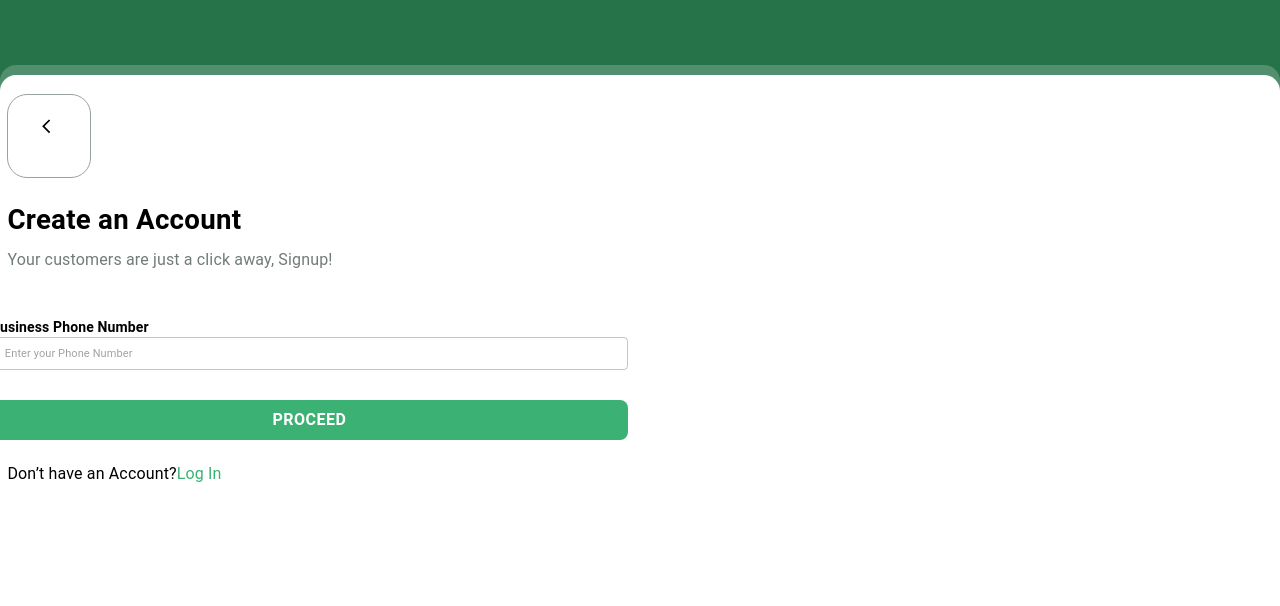
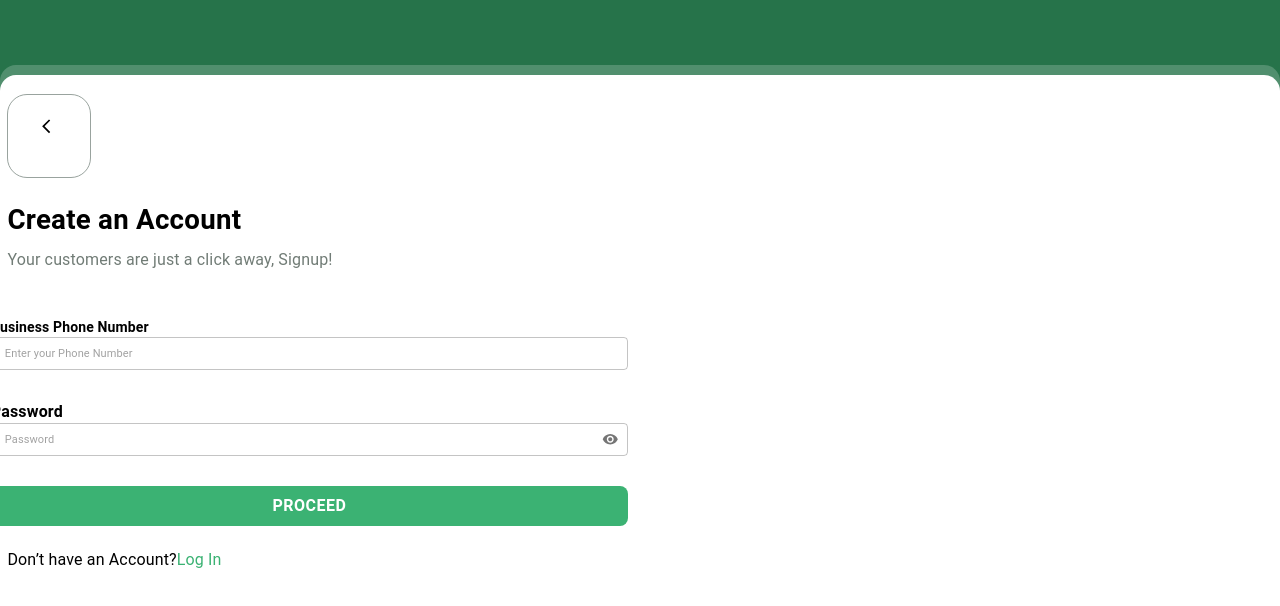
Before and after one commit to FutureLabss/easy-food-merchant, a Next.js app: page /createaccount in a window 1280 px wide. Shown: the top 606 px of the page. Built offline with nearby package versions, Linux system fonts and the light colour scheme.

Commit message:
merchant

```diff
--- a/src/pages/api/context/auth.tsx
+++ b/src/pages/api/context/auth.tsx
@@ -1,8 +1,9 @@
 import * as React from "react"
 import axios from "axios";
-import { ReactNode, createContext, useContext,} from "react";
-import Router from "next/router";
+import { ReactNode, createContext, useContext, useEffect,} from "react";
+// import Router from "next/router";
 import { setToken } from "../services/config";
+import Router, { useRouter } from "next/router";
 // import login from "@/pages/login";
 
 // import { types } from "util";
@@ -11,36 +12,64 @@ import { setToken } from "../services/config";
 interface AuthContextType {
     auth: any;
     login:(data: any) => Promise<any>;
-    // signUp:(data: any) => Promise<any>;
+    signUp:(data: any) => Promise<any>;
     // Logout: () => void;
 }
 
 const usecontext = createContext<AuthContextType>({
         auth: {},
         login: async(data: any) => {},
-        // signUp: async(data: any) => {},
+        signUp: async(data: any) => {},
         // Logout: () => {},
 });
 
 export default function Context({children}: {children: ReactNode}){
     const [auth, setAuth] = React.useState({})
+    const router = useRouter();
+
+    useEffect(() => {
+      let details = JSON.parse(localStorage.getItem("getToken") || "{}");
+      setToken(details?.token);
+      setAuth(details);
+    }, []);
+
     const login = async (input: string) => {
-        return await axios
+        const Promise =  await axios
           .post("/auth/signin", input)
           .then((res) => {
-            // router.push('/home')
+            localStorage.setItem('token', JSON.stringify(res.data.token));
+            router.push('/')
             console.log(input)
+            setAuth({ ...res.data });
+            setToken(res.data.token);
             return res;
       })
       .catch((e) => {
-        console.log(e)
+        const message = e.response?.data?.message || "Network Error";
+        throw new Error(message);
       });
 
+    return Promise
+
       };
+
+      const signUp = async (input: string) =>{
+        console.log(input)
+        return await axios
+        .post("/auth/signup", input)
+        .then((res) => {
+          router.push('/login')
+          return res;
+        })
+        .catch((e) => {
+          console.log(e)
+        });
+
+      }
       const value = {
         auth,
         login,
-        // signUp,
+        signUp,
         // Logout,
       };
    return(
--- a/src/pages/createaccount.tsx
+++ b/src/pages/createaccount.tsx
@@ -16,22 +16,25 @@ import FormControl from '@mui/material/FormControl';
 import Visibility from '@mui/icons-material/Visibility';
 import VisibilityOff from '@mui/icons-material/VisibilityOff';
 import Link from 'next/link'
+import { contextProvider } from "./api/context/auth";
+
 
 
 interface State {
   phone: string;
   password: string;
+  fullname: string;
 };
 export default function CreateAccountPage(){
+    const {signUp} = contextProvider();
+    const [input, setInput] = useState({phone:'', password:'', fullname:" john fidelis"});
     const [showPassword, setShowPassword] = React.useState(false);
-
     const handleClickShowPassword = () => setShowPassword((show) => !show);
 
     const handleMouseDownPassword = (event: React.MouseEvent<HTMLButtonElement>) => {
       event.preventDefault();
     };
 
-    const [input, setInput] = useState({phone:'', password:''});
 
     const handleChange = (event: React.ChangeEvent<HTMLInputElement>) => {
       const { name, value } = event.target;
@@ -40,7 +43,7 @@ export default function CreateAccountPage(){
 
     const handleSubmit = async (event: React.FormEvent<HTMLFormElement>) => {
       event.preventDefault();
-      // login(input)
+      signUp(input)
       console.log(input)
     };
 
@@ -94,6 +97,7 @@ export default function CreateAccountPage(){
               Business Phone Number
               </InputLabel>
             <TextField
+            required
               placeholder="Enter your Phone Number"
               size="small"
               variant="outlined"
@@ -104,6 +108,37 @@ export default function CreateAccountPage(){
             />
           </Grid>
        </Grid>
+
+       <Grid container  mt="30px">
+        <Grid item xs={12} md={6} >
+          <InputLabel sx={{fontSize:"16px", color:"#000000",
+        fontWeight:"600"}}>
+          Password
+        </InputLabel>
+        <OutlinedInput
+          name="password"
+          value={input.password}
+          onChange={handleChange}
+            placeholder="Password"
+            size="small"
+            fullWidth
+            id="outlined-adornment-password"
+            type={showPassword ? 'text' : 'password'}
+            endAdornment={
+              <InputAdornment position="end">
+                <IconButton
+                  aria-label="toggle password visibility"
+                  onClick={handleClickShowPassword}
+                  onMouseDown={handleMouseDownPassword}
+                  edge="end"
+                >
+                  {showPassword ? <VisibilityOff /> : <Visibility />}
+                </IconButton>
+              </InputAdornment>
+            }
+          />
+          </Grid>
+          </Grid>
             <RoundButton variant="contained"
             type="submit"
             fullWidth
```
